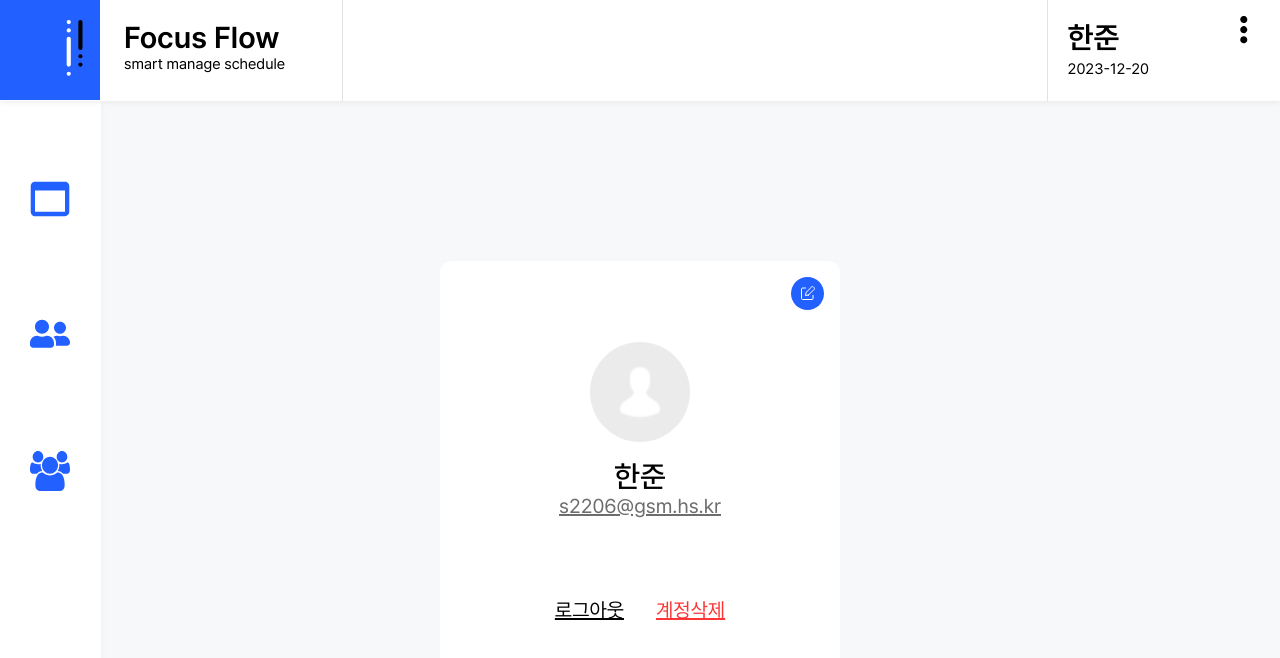
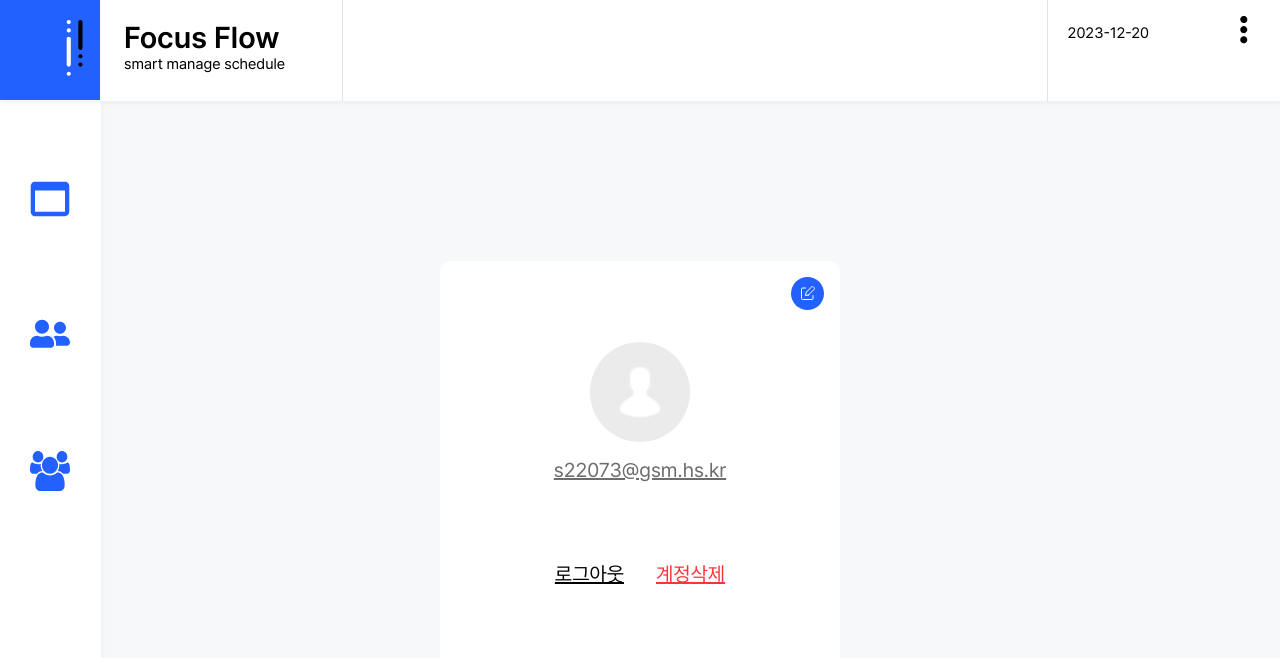
Before and after one commit to fingerprincessWoonrin/FE, a React (Vite) app: page /profile in a window 1280 px wide. Shown: the top 658 px of the page. Built offline with nearby package versions, Linux system fonts and the light colour scheme.

Commit message:
update profile

```diff
--- a/src/components/Header/index.tsx
+++ b/src/components/Header/index.tsx
@@ -17,17 +17,8 @@ const Header = () => {
   const date = new Date();
   const { pathname } = useLocation();
   const [userData, setUserData] = useState<IProps | undefined>();
-  useEffect(() => {
-    const json = "src/assets/data/user.json";
-    fetch(json)
-      .then((response) => response.json())
-      .then((data) => {
-        setUserData(data);
-      })
-      .catch((error) => {
-        toast.error("유저 정보를 불러오는데 실패했습니다.");
-      });
-  }, []);
+  const name = localStorage.getItem("userName");
+
   return (
     <S.Header pathname={pathname}>
       <S.LogoBox>
@@ -42,7 +33,7 @@ const Header = () => {
       <S.HeaderRight>
         <S.InformationBox>
           <Link to="/profile">
-            <S.UserName>{userData?.users[0]?.name}</S.UserName>
+            <S.UserName>{name}</S.UserName>
           </Link>
           <S.Date>{`
             ${date.getFullYear()}-${date.getMonth() + 1}-${date.getDate()}
--- a/src/pages/Login/index.tsx
+++ b/src/pages/Login/index.tsx
@@ -15,6 +15,7 @@ const Login = () => {
     const user = userJSON.users.find((user) => user.email === email);
     if (user && user.password === password) {
       router("/");
+      localStorage.setItem("userName", "한준");
     } else {
       toast.warning("이메일 또는 비밀번호가 일치하지 않습니다.");
     }
--- a/src/pages/Profile/index.tsx
+++ b/src/pages/Profile/index.tsx
@@ -1,15 +1,12 @@
 import React, { useState, useEffect } from "react";
-import * as S from "./style";
-import * as I from "../../assets";
 import { toast } from "react-toastify";
 import { useNavigate } from "react-router-dom";
-import { toast } from "react-toastify";
 import * as I from "../../assets";
 import * as S from "./style";
 
 const Profile = () => {
   const [editMode, setEditMode] = useState(false);
-  const [name, setName] = useState("USER");
+  const [name, setName] = useState("");
   const router = useNavigate();
 
   useEffect(() => {
@@ -23,11 +20,12 @@ const Profile = () => {
     setName(e.target.value);
   };
 
-  const handleEnterKeyPress = (e: React.ChangeEvent<HTMLInputElement>) => {
+  const handleEnterKeyPress = (e: React.KeyboardEvent<HTMLInputElement>) => {
     if (e.key === "Enter") {
       setEditMode(false);
 
       localStorage.setItem("userName", name);
+      window.location.reload();
     }
   };
 
@@ -47,9 +45,9 @@ const Profile = () => {
               onKeyDown={handleEnterKeyPress}
             />
           ) : (
-            <S.Name>한준</S.Name>
+            <S.Name>{name}</S.Name>
           )}
-          <S.Email>s2206@gsm.hs.kr</S.Email>
+          <S.Email>s22073@gsm.hs.kr</S.Email>
         </S.ProfileWrapper>
         <S.AccountOption>
           <S.Logout
```
